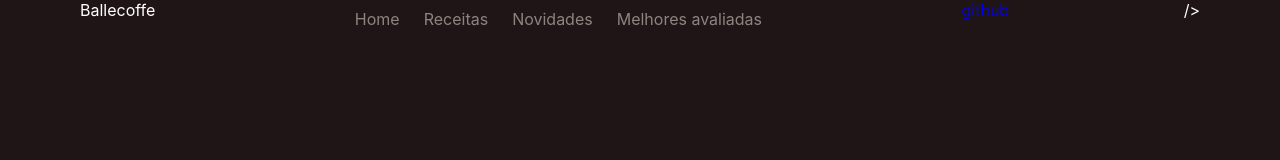
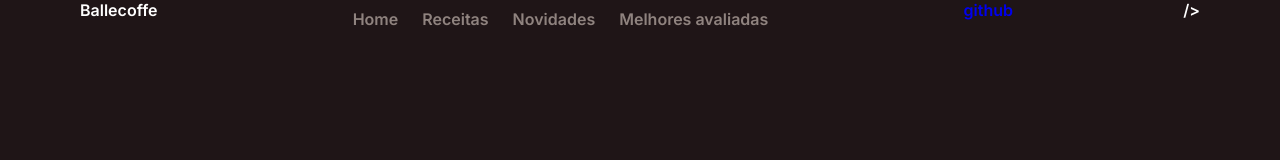
Before and after one commit to vittorzw/revisao-html-css-js-cafeteria, a plain HTML site: page Códigos/index.html in a window 1280 px wide. Drawn offline with Linux system fonts and the light colour scheme; files whose address does not match are found by name.

Commit message:
Update style.css

```diff
--- a/Códigos/style.css
+++ b/Códigos/style.css
@@ -1,5 +1,5 @@
 /*  Importação Fonts (GoogleFonts) */
-
+@import url('https://fonts.googleapis.com/css2?family=Epilogue:wght@500&family=Inter:wght@600&family=Montserrat:wght@800&family=Teko:wght@600&display=swap');
 
 /* Estilos gerais (Todo projeto) */
 *{
```
